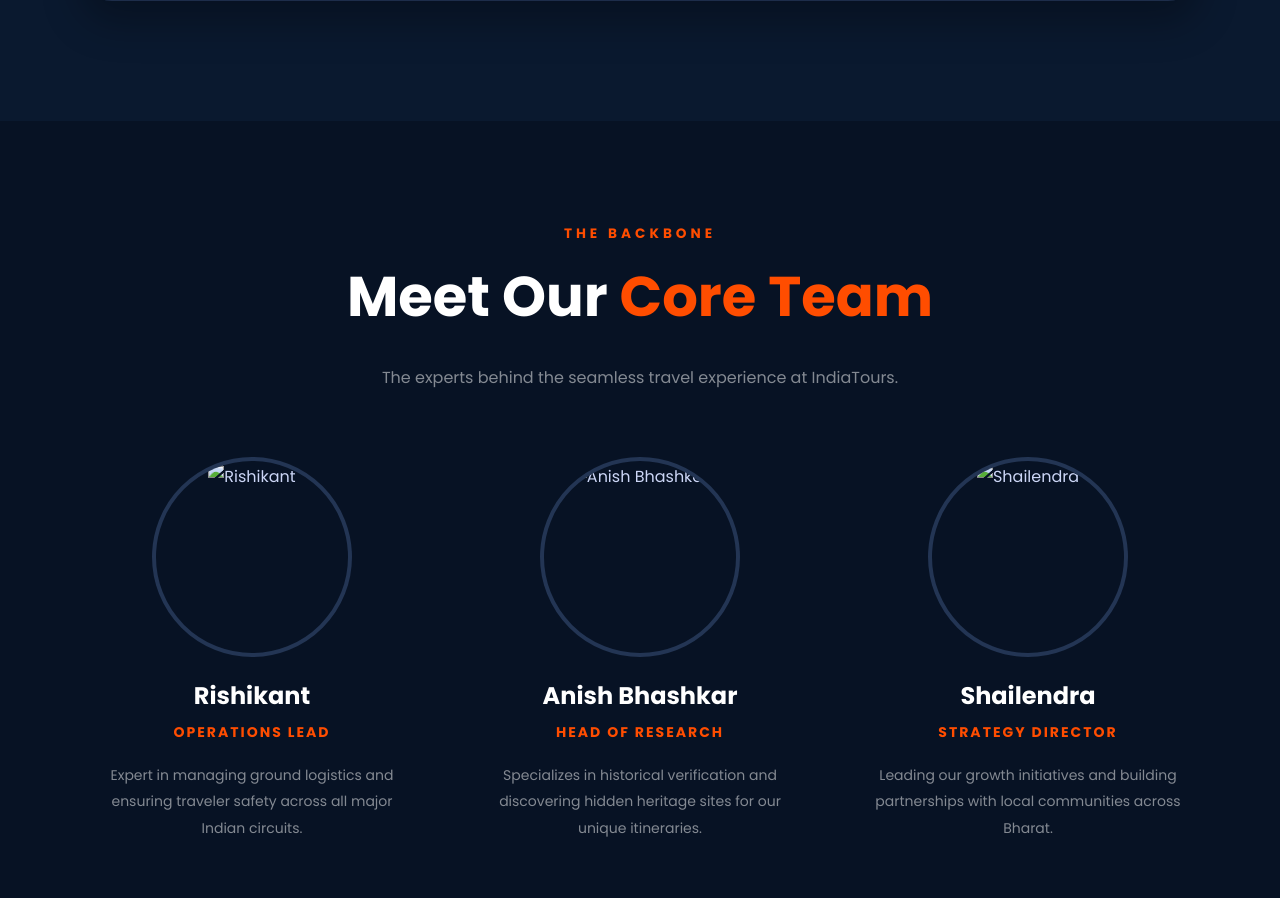
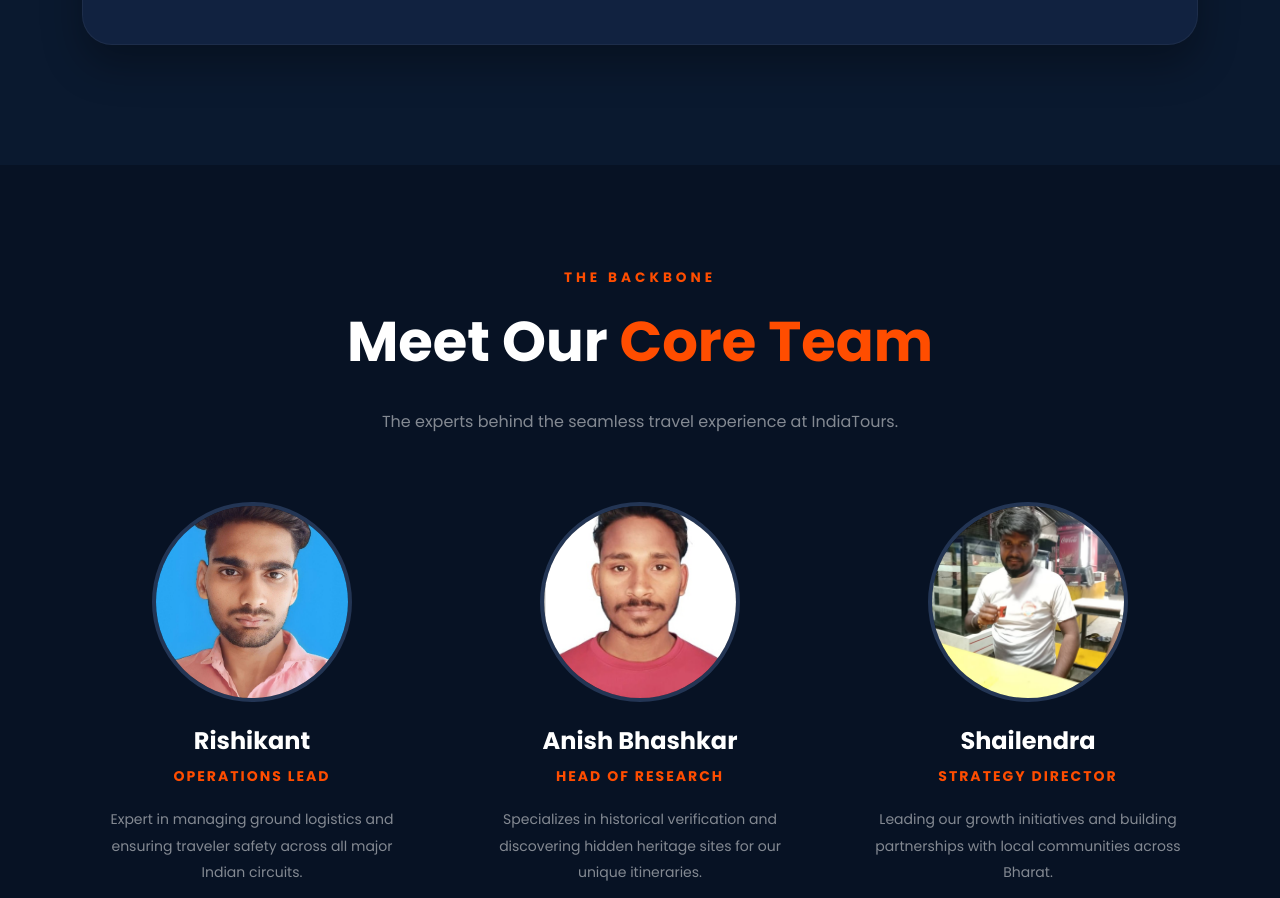
Before and after one commit to Nitin765kumar/India-tour---travels, a plain HTML site: page about.html in a window 1280 px wide. Shown: the part 3514-4412 px from the top of the page. Drawn offline with nearby package versions, Linux system fonts and the light colour scheme.

Commit message:
Update about.html

```diff
--- a/about.html
+++ b/about.html
@@ -206,7 +206,7 @@
                     <div class="founder-box">
                         <div class="row align-items-center">
                             <div class="col-lg-4 text-center mb-5 mb-lg-0">
-                                <img src="img/founder.jpg" class="founder-img shadow-lg" alt="Nitin Kumar">
+                                <img src="founder.jpg" class="founder-img shadow-lg" alt="Nitin Kumar">
                                 <div class="mt-4">
                                     <h4 class="text-white fw-bold mb-1">Nitin Kumar</h4>
                                     <p class="text-orange small fw-bold">Founder & Lead Developer</p>
@@ -252,7 +252,7 @@
             <div class="col-md-4 reveal">
                 <div class="team-card text-center">
                     <div class="team-img-wrapper" style="width: 200px; height: 200px; margin: 0 auto 25px; border-radius: 50%; overflow: hidden; border: 4px solid var(--navy-light);">
-                        <img src="img/rishikant.jpeg" class="team-img" style="width: 100%; height: 100%; object-fit: cover;" alt="Rishikant">
+                        <img src="rishikant.jpeg" class="team-img" style="width: 100%; height: 100%; object-fit: cover;" alt="Rishikant">
                     </div>
                     <h4 class="text-white fw-bold">Rishikant</h4>
                     <p class="text-orange small fw-bold text-uppercase" style="letter-spacing: 2px;">Operations Lead</p>
@@ -264,7 +264,7 @@
             <div class="col-md-4 reveal">
                 <div class="team-card text-center">
                     <div class="team-img-wrapper" style="width: 200px; height: 200px; margin: 0 auto 25px; border-radius: 50%; overflow: hidden; border: 4px solid var(--navy-light);">
-                        <img src="img/anish.jpg" class="team-img" style="width: 100%; height: 100%; object-fit: cover;" alt="Anish Bhashkar">
+                        <img src="anish.jpg" class="team-img" style="width: 100%; height: 100%; object-fit: cover;" alt="Anish Bhashkar">
                     </div>
                     <h4 class="text-white fw-bold">Anish Bhashkar</h4>
                     <p class="text-orange small fw-bold text-uppercase" style="letter-spacing: 2px;">Head of Research</p>
@@ -276,7 +276,7 @@
             <div class="col-md-4 reveal">
                 <div class="team-card text-center">
                     <div class="team-img-wrapper" style="width: 200px; height: 200px; margin: 0 auto 25px; border-radius: 50%; overflow: hidden; border: 4px solid var(--navy-light);">
-                        <img src="img/shailendra.jpeg" class="team-img" style="width: 100%; height: 100%; object-fit: cover;" alt="Shailendra">
+                        <img src="shailendra.jpeg" class="team-img" style="width: 100%; height: 100%; object-fit: cover;" alt="Shailendra">
                     </div>
                     <h4 class="text-white fw-bold">Shailendra</h4>
                     <p class="text-orange small fw-bold text-uppercase" style="letter-spacing: 2px;">Strategy Director</p>
```
